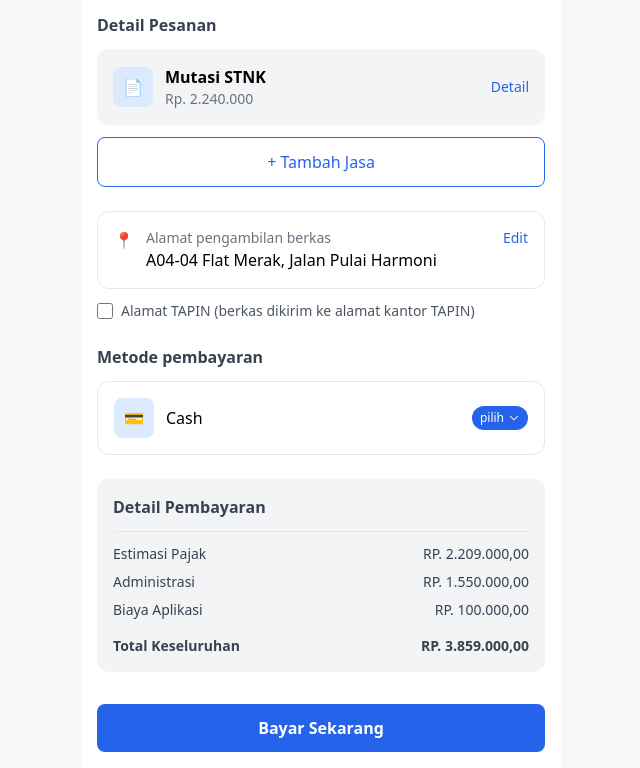
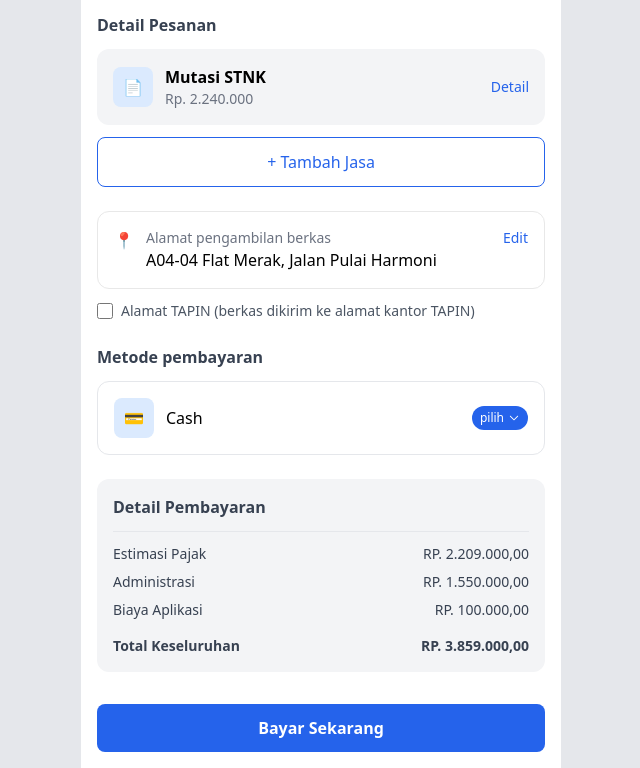
Before and after one commit to ffahmi/tapin, a website: page confirm-order.html in a window 1280 px wide. Shown: the part 64-832 px from the top of the page, without its empty margins (319-959 px from the left). Drawn offline with Linux system fonts and the light colour scheme.

Commit message:
update background

```diff
--- a/confirm-order.html
+++ b/confirm-order.html
@@ -6,7 +6,7 @@
     <title>Konfirmasi Pesanan</title>
     <link rel="stylesheet" href="./dist/output.css" />
   </head>
-  <body class="bg-background font-sans">
+  <body class="bg-gray-200 font-sans">
     <div class="max-w-[480px] mx-auto bg-white min-h-screen flex flex-col">
       <!-- Header -->
       <div
```
Also changed, not shown: detail-service.html (+1 -1 lines), form-order.html (+1 -1 lines), index.html (+1 -1 lines), dist/output.css.
